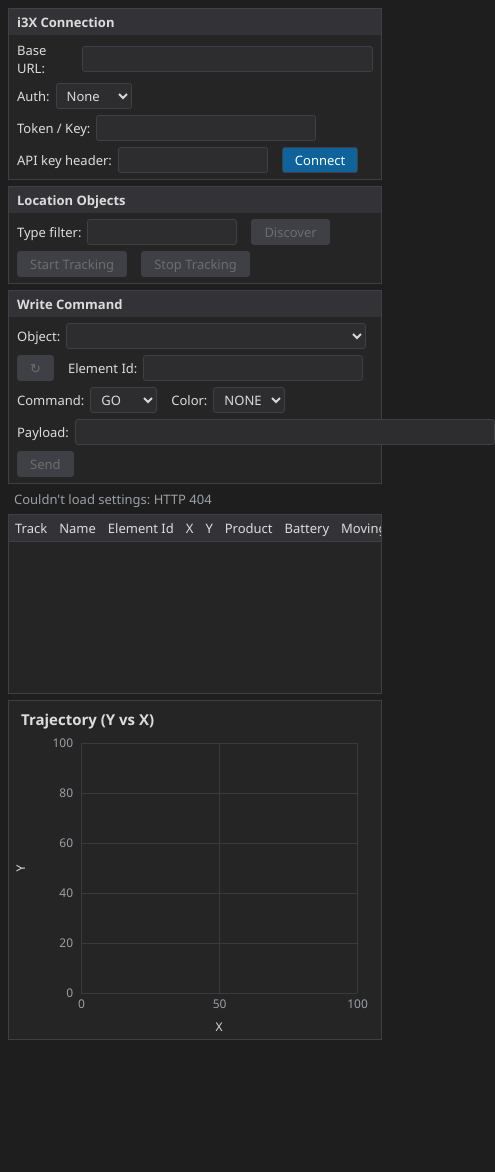
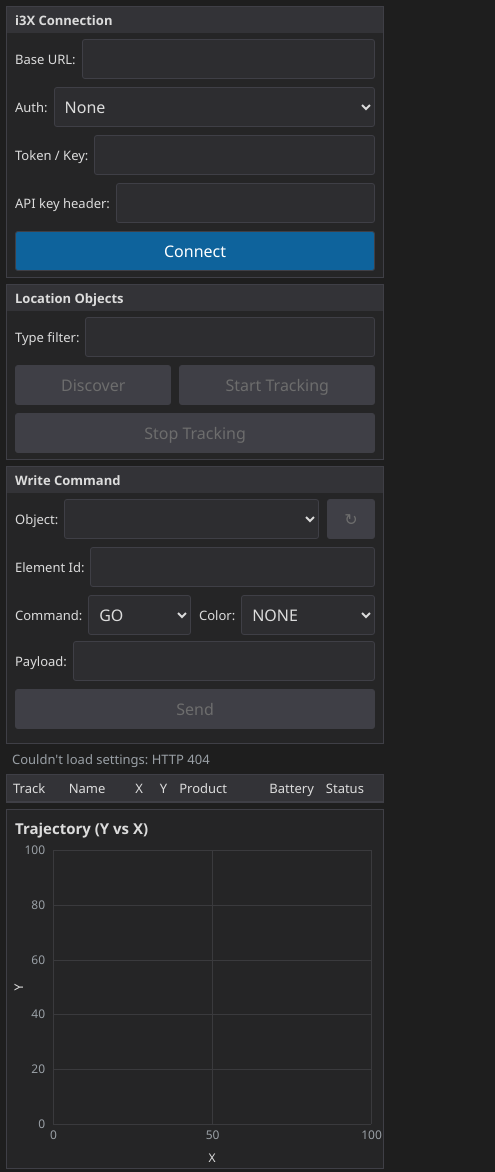
Before and after one commit to glenwirth/i3XLocationTracker, a plain HTML site: page I3XLocationTracker.Web/wwwroot/index.html in a window 390 px wide. Shown: the whole page, 495 px wide, since content can reach past the window. Before the commit the page ends 1048 px from the top, so only its background shows below. Drawn offline with Linux system fonts and the light colour scheme; no server answers.

Commit message:
Make the web app work on phones
On narrow screens the fields stack full-width with larger tap targets
and 16px text (so iPhones don't zoom on focus), the table hides Element
Id, Moving and Last Update and wraps long names at underscores, and the
chart uses tighter margins. Tapping the chart shows the nearest point's
details; tapping empty space hides them. The desktop layout is unchanged.

Co-Authored-By: Claude Opus 5.5 <noreply@anthropic.com>

```diff
--- a/I3XLocationTracker.Web/wwwroot/app.js
+++ b/I3XLocationTracker.Web/wwwroot/app.js
@@ -165,7 +165,8 @@ function addObject(info, index) {
     requestDraw();
   });
   cell().append(checkbox);
-  cell().textContent = obj.name;
+  // Allow line breaks after underscores so long names like Location_Lego_Instance can wrap on phones.
+  cell().textContent = obj.name.replace(/_/g, "_\u200b");
   cell().textContent = obj.elementId;
 
   obj.cells = {
@@ -332,18 +333,23 @@ async function sendCommand() {
 
 const canvas = $("chart");
 const context = canvas.getContext("2d");
-const MARGIN = { left: 72, right: 24, top: 14, bottom: 46 };
+// Tighter margins on phones so the plot keeps most of the width.
+const WIDE_MARGIN = { left: 72, right: 24, top: 14, bottom: 46 };
+const NARROW_MARGIN = { left: 46, right: 12, top: 12, bottom: 44 };
+const NARROW_WIDTH = 500;
 const GRID_COLOR = "#3a3a3d";
 const SURFACE_COLOR = "#252526";
 const TEXT_COLOR = "#dcdcdc";
 const MUTED_COLOR = "#9aa0a6";
 const HOVER_RADIUS = 24;
+const TOUCH_RADIUS = 36; // fingers are less precise than a mouse
 const LABEL_LIMIT = 4;
 const LABEL_LINE_HEIGHT = 15;
 
 let drawPending = false;
 let plot = null;
 let pointer = null;
+let margin = WIDE_MARGIN;
 
 function requestDraw() {
   if (drawPending) return;
@@ -400,23 +406,24 @@ function draw() {
   }
   context.setTransform(dpr, 0, 0, dpr, 0, 0);
   context.clearRect(0, 0, width, height);
+  margin = width < NARROW_WIDTH ? NARROW_MARGIN : WIDE_MARGIN;
 
   state.objects.forEach(trimOldPoints);
   const visible = state.objects.filter(o => o.tracked && o.points.length > 0);
 
   const [xMin, xMax] = axisRange(visible.flatMap(o => o.points.map(p => p.x)));
   const [yMin, yMax] = axisRange(visible.flatMap(o => o.points.map(p => p.y)));
-  const plotWidth = Math.max(width - MARGIN.left - MARGIN.right, 1);
-  const plotHeight = Math.max(height - MARGIN.top - MARGIN.bottom, 1);
-  const toX = x => MARGIN.left + (x - xMin) / (xMax - xMin) * plotWidth;
-  const toY = y => MARGIN.top + plotHeight - (y - yMin) / (yMax - yMin) * plotHeight;
+  const plotWidth = Math.max(width - margin.left - margin.right, 1);
+  const plotHeight = Math.max(height - margin.top - margin.bottom, 1);
+  const toX = x => margin.left + (x - xMin) / (xMax - xMin) * plotWidth;
+  const toY = y => margin.top + plotHeight - (y - yMin) / (yMax - yMin) * plotHeight;
   plot = { visible, toX, toY };
 
   drawAxes(xMin, xMax, yMin, yMax, plotWidth, plotHeight, toX, toY);
 
   context.save();
   context.beginPath();
-  context.rect(MARGIN.left, MARGIN.top, plotWidth, plotHeight);
+  context.rect(margin.left, margin.top, plotWidth, plotHeight);
   context.clip();
   for (const obj of visible) {
     context.beginPath();
@@ -471,15 +478,15 @@ function drawAxes(xMin, xMax, yMin, yMax, plotWidth, plotHeight, toX, toY) {
   context.strokeStyle = GRID_COLOR;
   context.fillStyle = MUTED_COLOR;
 
-  const bottom = MARGIN.top + plotHeight;
-  const right = MARGIN.left + plotWidth;
+  const bottom = margin.top + plotHeight;
+  const right = margin.left + plotWidth;
 
   context.textAlign = "center";
   context.textBaseline = "top";
   for (const tick of niceTicks(xMin, xMax, Math.max(Math.floor(plotWidth / 90), 2))) {
     const x = Math.round(toX(tick)) + 0.5;
     context.beginPath();
-    context.moveTo(x, MARGIN.top);
+    context.moveTo(x, margin.top);
     context.lineTo(x, bottom);
     context.stroke();
     context.fillText(tick.toLocaleString(), x, bottom + 6);
@@ -490,18 +497,18 @@ function drawAxes(xMin, xMax, yMin, yMax, plotWidth, plotHeight, toX, toY) {
   for (const tick of niceTicks(yMin, yMax, Math.max(Math.floor(plotHeight / 50), 2))) {
     const y = Math.round(toY(tick)) + 0.5;
     context.beginPath();
-    context.moveTo(MARGIN.left, y);
+    context.moveTo(margin.left, y);
     context.lineTo(right, y);
     context.stroke();
-    context.fillText(tick.toLocaleString(), MARGIN.left - 8, y);
+    context.fillText(tick.toLocaleString(), margin.left - 8, y);
   }
 
   context.fillStyle = TEXT_COLOR;
   context.textAlign = "center";
   context.textBaseline = "alphabetic";
-  context.fillText("X", MARGIN.left + plotWidth / 2, bottom + 38);
+  context.fillText("X", margin.left + plotWidth / 2, bottom + 38);
   context.save();
-  context.translate(16, MARGIN.top + plotHeight / 2);
+  context.translate(16, margin.top + plotHeight / 2);
   context.rotate(-Math.PI / 2);
   context.fillText("Y", 0, 0);
   context.restore();
@@ -511,7 +518,8 @@ function updateTooltip() {
   const tooltip = $("tooltip");
   let nearest = null;
   if (pointer && plot) {
-    let bestDistance = HOVER_RADIUS * HOVER_RADIUS;
+    const radius = pointer.touch ? TOUCH_RADIUS : HOVER_RADIUS;
+    let bestDistance = radius * radius;
     for (const obj of plot.visible) {
       for (const point of obj.points) {
         const dx = plot.toX(point.x) - pointer.x;
@@ -593,12 +601,16 @@ $("writeElementId").addEventListener("input", () => {
 });
 $("writePayload").addEventListener("input", updateButtons);
 
-canvas.addEventListener("mousemove", event => {
+// Mouse: details follow the pointer. Touch: tap a point to see its details; tap empty space to hide them.
+function setPointer(event) {
   const rect = canvas.getBoundingClientRect();
-  pointer = { x: event.clientX - rect.left, y: event.clientY - rect.top };
+  pointer = { x: event.clientX - rect.left, y: event.clientY - rect.top, touch: event.pointerType !== "mouse" };
   requestDraw();
-});
-canvas.addEventListener("mouseleave", () => {
+}
+canvas.addEventListener("pointermove", event => { if (event.pointerType === "mouse") setPointer(event); });
+canvas.addEventListener("pointerdown", setPointer);
+canvas.addEventListener("pointerleave", event => {
+  if (event.pointerType !== "mouse") return;
   pointer = null;
   requestDraw();
 });
--- a/I3XLocationTracker.Web/wwwroot/index.html
+++ b/I3XLocationTracker.Web/wwwroot/index.html
@@ -3,6 +3,7 @@
 <head>
   <meta charset="utf-8">
   <meta name="viewport" content="width=device-width, initial-scale=1">
+  <meta name="theme-color" content="#1e1e1e">
   <title>i3X Location Tracker</title>
   <link rel="stylesheet" href="styles.css">
 </head>
--- a/I3XLocationTracker.Web/wwwroot/styles.css
+++ b/I3XLocationTracker.Web/wwwroot/styles.css
@@ -154,3 +154,33 @@ canvas { position: absolute; inset: 0; width: 100%; height: 100%; }
   white-space: nowrap;
 }
 .tooltip strong { display: block; font-weight: 600; }
+
+/* ----- Phones and narrow windows ----- */
+@media (max-width: 700px) {
+  .app { gap: 6px; padding: 6px; }
+  .row { gap: 8px; }
+
+  /* Each field takes the full width, with its input stretching to fill it. */
+  .row label { flex: 1 1 100%; min-width: 0; }
+  .row label > input, .row label > select { flex: 1; width: auto; min-width: 0; }
+  label:has(#writeTarget) { flex-basis: calc(100% - 60px); }
+  label:has(#writeCommand), label:has(#writeColor) { flex-basis: 40%; }
+
+  /* Bigger tap targets; 16px text stops iPhones zooming in when a field is tapped. */
+  input, select, button { height: 40px; font-size: 16px; }
+  button { flex: 1 1 auto; }
+  #refreshTargets { flex: 0 0 48px; }
+  #writeStatus { flex: 1 1 100%; }
+
+  /* Keep the table to what fits: hide Element Id, Moving and Last Update. */
+  .table-wrap { height: auto; max-height: 260px; }
+  th:nth-child(3), td:nth-child(3),
+  th:nth-child(8), td:nth-child(8),
+  th:nth-child(9), td:nth-child(9) { display: none; }
+  td { padding: 6px; }
+  /* Long names and statuses wrap instead of forcing the table wider than the screen. */
+  td:nth-child(2), td:nth-child(10) { white-space: normal; }
+
+  .chart-panel { min-height: 360px; }
+  .chart-head { padding: 8px 8px 0; }
+}
```
Also changed, not shown: 1 other file.
